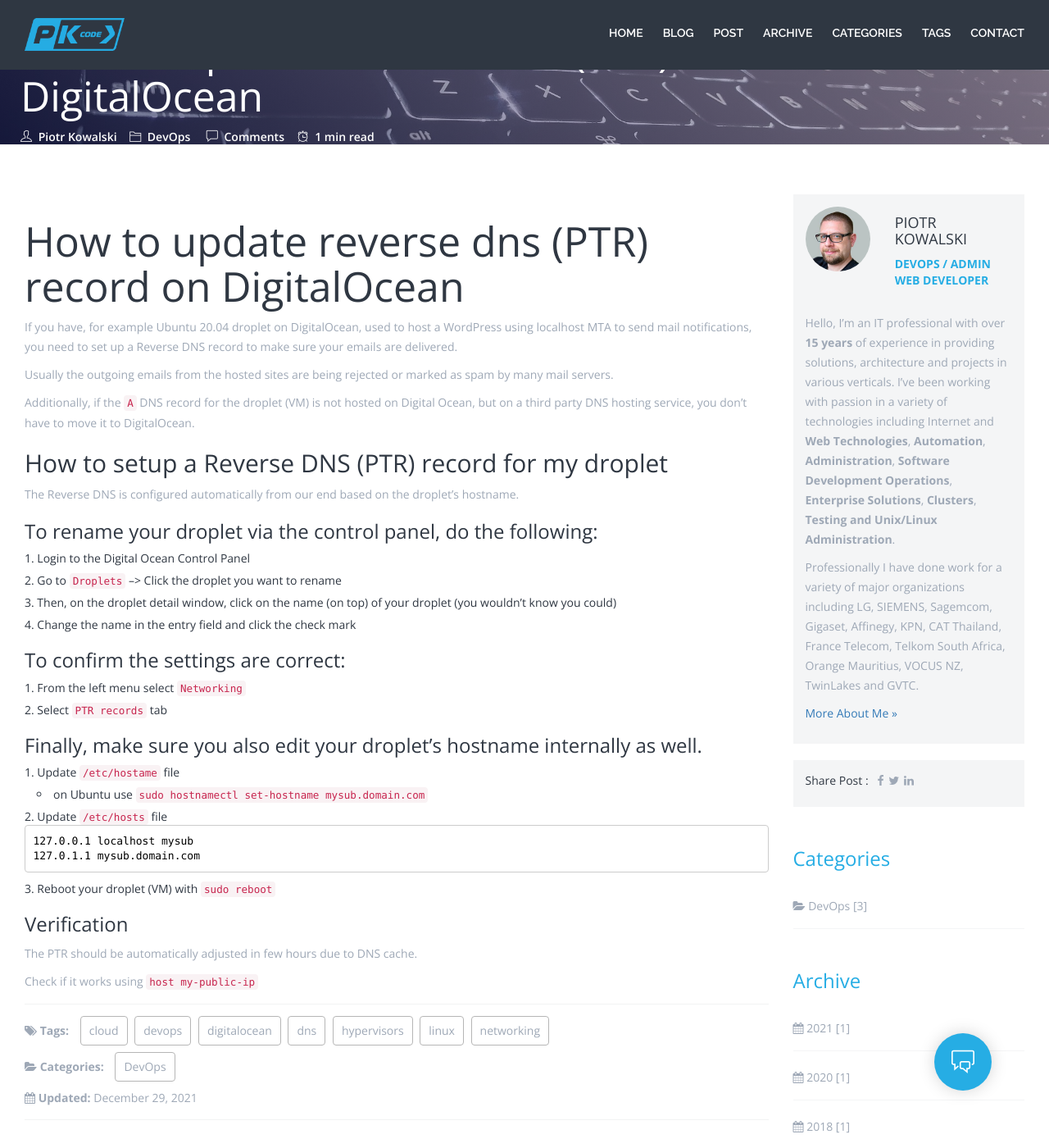
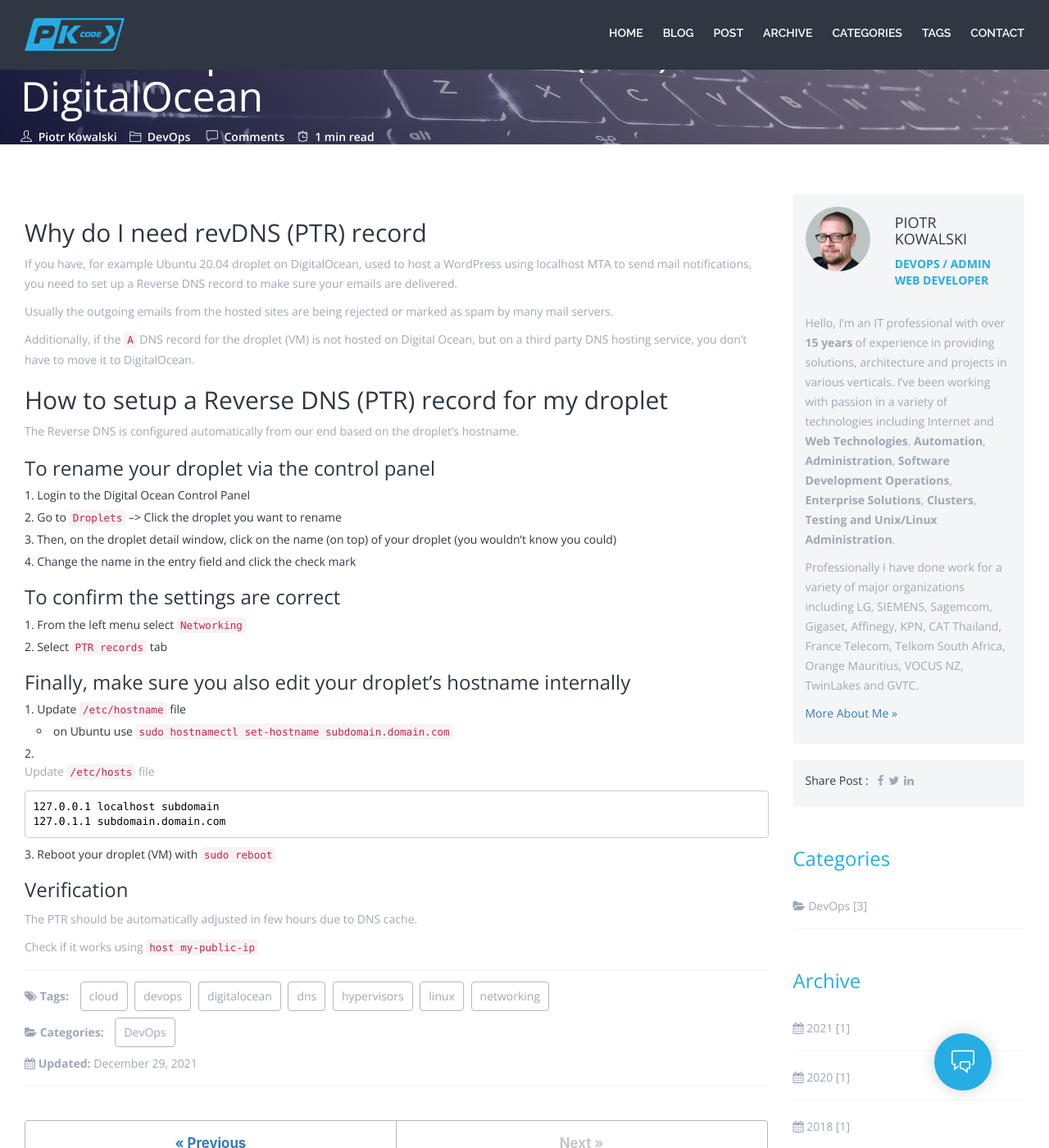
Before and after one commit to bitroniq/bitroniq.github.io, a Jekyll site: the page built from _posts/2021-12-29-how-to-update-reverse-dns-ptr-on-digitalocean.md, in a window 1280 px wide and 1400 px high, scrolled down 313 px. Shown: the whole window at 82% size. Built offline with Jekyll 4.4.1, drawn with Linux system fonts in a browser that asks for light colours; comment, search, counter and statistics services are not loaded.

Commit message:
Refactore DO revDNS article

````diff
--- a/_posts/2021-12-29-how-to-update-reverse-dns-ptr-on-digitalocean.md
+++ b/_posts/2021-12-29-how-to-update-reverse-dns-ptr-on-digitalocean.md
@@ -28,7 +28,7 @@
 
 ---
 
-# How to update reverse dns (PTR) record on DigitalOcean
+## Why do I need revDNS (PTR) record
 
 If you have, for example Ubuntu 20.04 droplet on DigitalOcean, used to host a
 WordPress using localhost MTA to send mail notifications, you need to set up a
@@ -46,7 +46,7 @@
 The Reverse DNS is configured automatically from our end based on the droplet’s
 hostname.
 
-### To rename your droplet via the control panel, do the following:
+### To rename your droplet via the control panel
 
 1. Login to the Digital Ocean Control Panel
 2. Go to `Droplets` --> Click the droplet you want to rename
@@ -54,20 +54,22 @@
    of your droplet (you wouldn’t know you could)
 4. Change the name in the entry field and click the check mark
 
-### To confirm the settings are correct:
+### To confirm the settings are correct
 
 1. From the left menu select `Networking`
 2. Select `PTR records` tab
 
-### Finally, make sure you also edit your droplet’s hostname internally as well.
+### Finally, make sure you also edit your droplet’s hostname internally
 
-1. Update `/etc/hostame` file
-   - on Ubuntu use `sudo hostnamectl set-hostname mysub.domain.com`
+1. Update `/etc/hostname` file
+   - on Ubuntu use `sudo hostnamectl set-hostname subdomain.domain.com`
 2. Update `/etc/hosts` file
+
    ```bash
-   127.0.0.1 localhost mysub
-   127.0.1.1 mysub.domain.com
+   127.0.0.1 localhost subdomain
+   127.0.1.1 subdomain.domain.com
    ```
+
 3. Reboot your droplet (VM) with `sudo reboot`
 
 ### Verification
````
